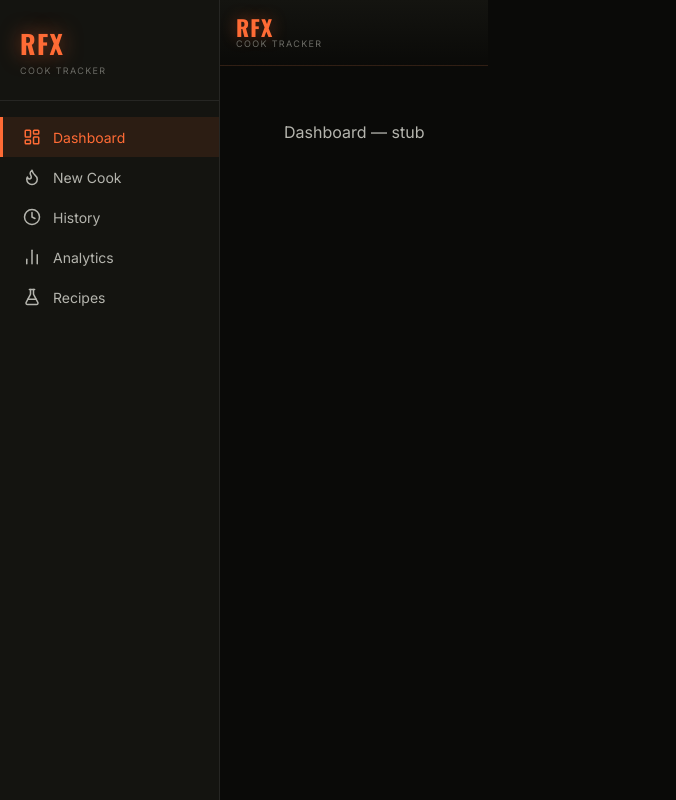
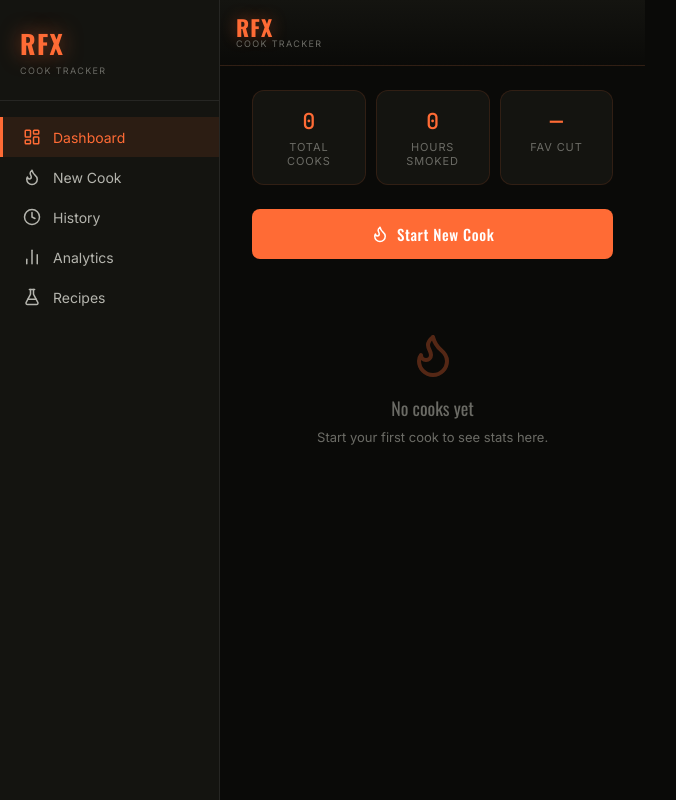
Before and after one commit to unyieldingclaw-dev/pitlogic, a React (Vite) app: page / in a window 1280 px wide. Shown: the whole page, without its empty margins (0-676 px from the left). Built offline with nearby package versions, Linux system fonts and the light colour scheme.

Commit message:
feat: build Dashboard tab — stats, active cook card, recent cooks strip

```diff
--- a/src/components/DashboardTab.jsx
+++ b/src/components/DashboardTab.jsx
@@ -1,3 +1,113 @@
-export default function DashboardTab() {
-  return <div style={{ color: 'var(--text2)', padding: '2rem', textAlign: 'center' }}>Dashboard — stub</div>;
+import { Flame, Clock, Star, ChevronRight, Plus } from 'lucide-react';
+import { dur, shortDate, PROBE_COLORS } from '../utils/helpers';
+
+function StatPill({ label, value }) {
+  return (
+    <div style={{ background: 'var(--surface)', border: '1px solid var(--border)',
+      borderRadius: 12, padding: '1rem', textAlign: 'center', flex: 1 }}>
+      <div style={{ fontFamily: 'var(--mono)', fontSize: 22, fontWeight: 500, color: 'var(--ember)' }}>{value}</div>
+      <div style={{ fontSize: 11, color: 'var(--text3)', marginTop: 4, textTransform: 'uppercase', letterSpacing: '0.08em' }}>{label}</div>
+    </div>
+  );
 }
+
+function RecentCard({ cook, onClick }) {
+  return (
+    <div onClick={onClick} style={{ background: 'var(--surface)', border: '1px solid var(--border)',
+      borderRadius: 12, padding: '1rem', cursor: 'pointer', minWidth: 160,
+      transition: 'border-color .15s' }}
+      onMouseEnter={e => e.currentTarget.style.borderColor = 'var(--ember)'}
+      onMouseLeave={e => e.currentTarget.style.borderColor = 'var(--border)'}>
+      <div style={{ fontSize: 12, color: 'var(--text3)', marginBottom: 4 }}>{shortDate(cook.startTime)}</div>
+      <div style={{ fontFamily: 'var(--font-display)', fontSize: 15, fontWeight: 600, marginBottom: 6 }}>{cook.cut}</div>
+      <div style={{ display: 'flex', alignItems: 'center', gap: 4 }}>
+        {[1,2,3,4,5].map(s => (
+          <span key={s} style={{ color: s <= cook.rating ? 'var(--amber)' : 'var(--ash)', fontSize: 12 }}>★</span>
+        ))}
+      </div>
+      {cook.endTime && <div style={{ fontSize: 11, color: 'var(--text3)', marginTop: 4, fontFamily: 'var(--mono)' }}>{dur(cook.startTime, cook.endTime)}</div>}
+    </div>
+  );
+}
+
+export default function DashboardTab({ cooks, activeId, activeCook, tick, onGoActive, onNewCook, onSelectCook }) {
+  const completed = cooks.filter(c => c.status === 'complete');
+  const totalHours = completed.reduce((acc, c) => acc + (c.endTime && c.startTime ? (c.endTime - c.startTime) : 0), 0);
+  const cutCounts = completed.reduce((a, c) => { a[c.cut] = (a[c.cut] || 0) + 1; return a; }, {});
+  const favCut = Object.entries(cutCounts).sort((a,b) => b[1]-a[1])[0]?.[0] || '—';
+  const recent = completed.slice(0, 4);
+
+  return (
+    <div className="fadein">
+      {/* Stats strip */}
+      <div style={{ display: 'flex', gap: 10, marginBottom: '1.5rem' }}>
+        <StatPill label="Total Cooks" value={completed.length} />
+        <StatPill label="Hours Smoked" value={Math.round(totalHours / 3600000)} />
+        <StatPill label="Fav Cut" value={favCut.length > 8 ? favCut.slice(0,7)+'…' : favCut} />
+      </div>
+
+      {/* Active cook card */}
+      {activeCook && (
+        <div onClick={onGoActive} style={{
+          background: 'var(--surface)', border: '1px solid rgba(255,107,53,0.4)',
+          borderRadius: 14, padding: '1.25rem', marginBottom: '1.5rem', cursor: 'pointer',
+          boxShadow: '0 0 24px rgba(255,107,53,0.12)',
+        }}>
+          <div style={{ display: 'flex', justifyContent: 'space-between', alignItems: 'center', marginBottom: 12 }}>
+            <div style={{ display: 'flex', alignItems: 'center', gap: 8 }}>
+              <span className="pulse" style={{ width: 8, height: 8, borderRadius: '50%', background: 'var(--red)', display: 'inline-block' }} />
+              <span style={{ fontFamily: 'var(--font-display)', fontSize: 16, fontWeight: 600, color: 'var(--ember)' }}>ACTIVE COOK</span>
+            </div>
+            <span style={{ fontFamily: 'var(--mono)', fontSize: 13, color: 'var(--text2)' }}>{dur(activeCook.startTime)}</span>
+          </div>
+          <div style={{ fontFamily: 'var(--font-display)', fontSize: 20, marginBottom: 10 }}>{activeCook.name}</div>
+          <div style={{ display: 'flex', gap: 8, flexWrap: 'wrap' }}>
+            {activeCook.probes.map((p, i) => {
+              const last = p.readings.slice(-1)[0];
+              return (
+                <div key={i} style={{ background: 'var(--surface-raised)', borderRadius: 8, padding: '6px 12px',
+                  border: `1px solid ${PROBE_COLORS[i % PROBE_COLORS.length]}40` }}>
+                  <div style={{ fontSize: 10, color: 'var(--text3)', marginBottom: 2 }}>{p.name}</div>
+                  <div style={{ fontFamily: 'var(--mono)', fontSize: 18, color: PROBE_COLORS[i % PROBE_COLORS.length] }}>
+                    {last ? `${last.temp}°` : '—'}
+                  </div>
+                </div>
+              );
+            })}
+          </div>
+          <div style={{ display: 'flex', alignItems: 'center', gap: 4, marginTop: 12, color: 'var(--ember)', fontSize: 13 }}>
+            <span>View active cook</span><ChevronRight size={14} />
+          </div>
+        </div>
+      )}
+
+      {/* Quick start */}
+      {!activeCook && (
+        <button className="btn-primary" onClick={onNewCook}
+          style={{ width: '100%', marginBottom: '1.5rem', padding: '14px',
+            display: 'flex', alignItems: 'center', justifyContent: 'center', gap: 8, fontSize: 15 }}>
+          <Flame size={18} /> Start New Cook
+        </button>
+      )}
+
+      {/* Recent cooks */}
+      {recent.length > 0 && (
+        <>
+          <div style={{ fontFamily: 'var(--font-display)', fontSize: 14, color: 'var(--text2)',
+            textTransform: 'uppercase', letterSpacing: '0.1em', marginBottom: 10 }}>Recent Cooks</div>
+          <div style={{ display: 'flex', gap: 10, overflowX: 'auto', paddingBottom: 8 }}>
+            {recent.map(c => <RecentCard key={c.id} cook={c} onClick={() => onSelectCook(c.id)} />)}
+          </div>
+        </>
+      )}
+
+      {cooks.length === 0 && (
+        <div style={{ textAlign: 'center', padding: '3rem 1rem', color: 'var(--text3)' }}>
+          <Flame size={48} style={{ color: 'var(--ember)', opacity: 0.3, marginBottom: 12 }} />
+          <div style={{ fontFamily: 'var(--font-display)', fontSize: 18, marginBottom: 8 }}>No cooks yet</div>
+          <div style={{ fontSize: 13 }}>Start your first cook to see stats here.</div>
+        </div>
+      )}
+    </div>
+  );
+}
```
